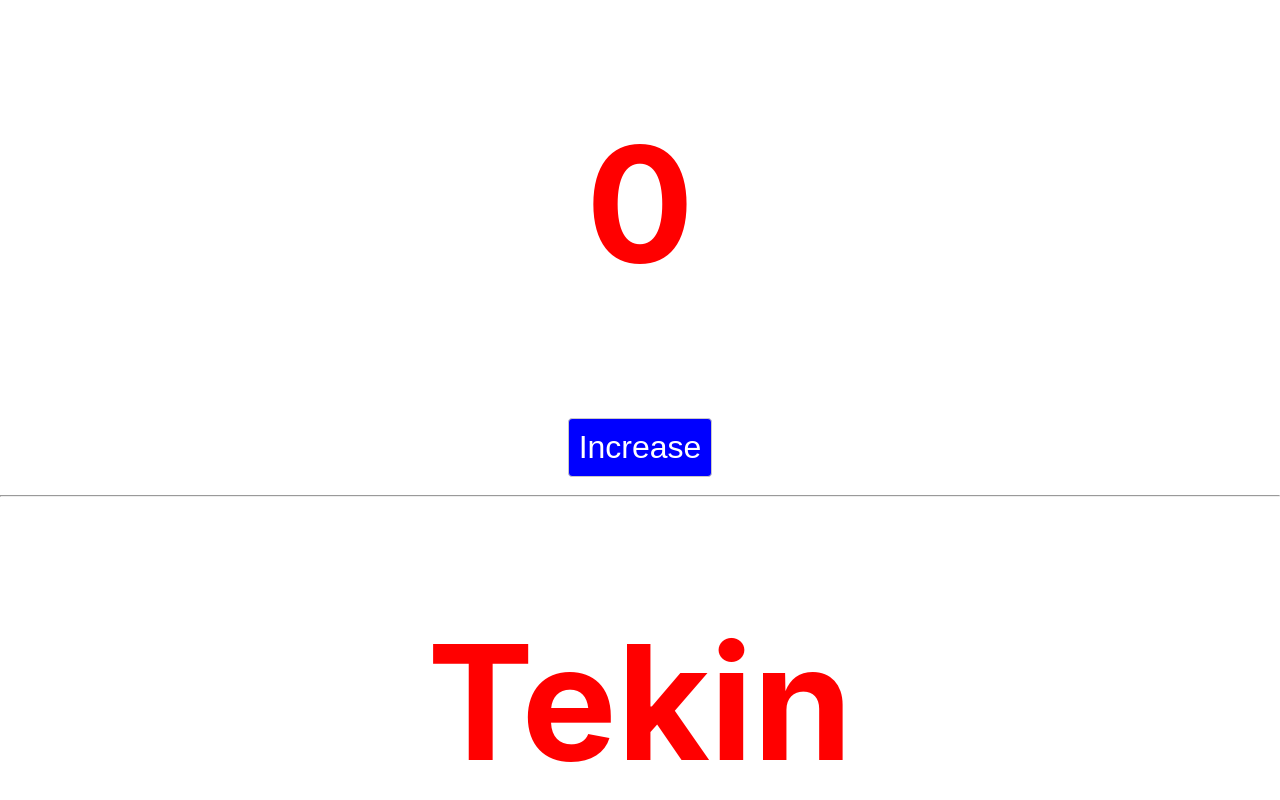
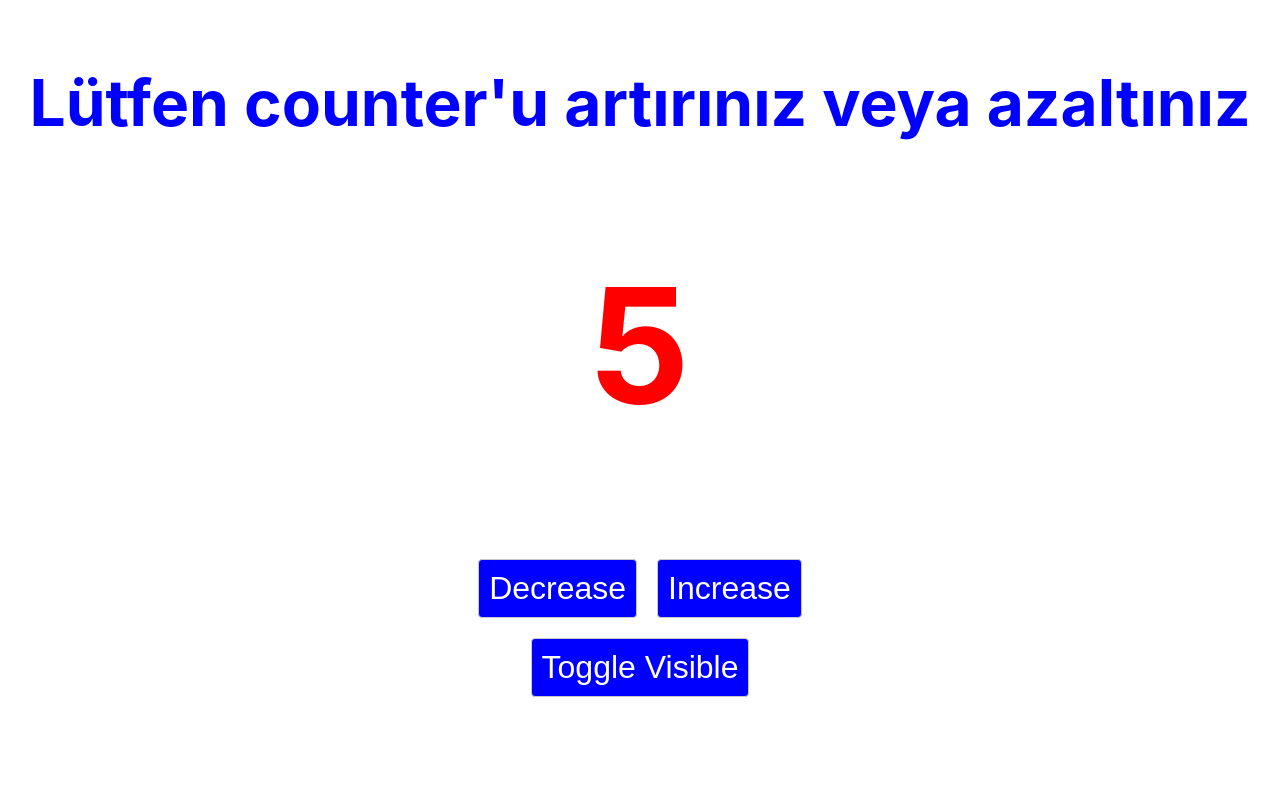
Before and after one commit to gundogdutekin/React-Learning, a React (Create React App) app: page / in a window 1280 px wide. Shown: the top 800 px of the page. Built offline with nearby package versions, Linux system fonts and the light colour scheme.

Commit message:
Component Unmount

```diff
--- a/src/App.js
+++ b/src/App.js
@@ -1,8 +1,12 @@
 import { useState} from "react";
 //import User from "./components/User";
+//import Counter from "./components/Counter";
+//import InputExample from "./components/InputExample";
+//import EffectExample from './components/EffectExample';
+import SetIntervalCounter from './components/SetIntervalCounter';
 function App() {
-
-  const [name,setName]=useState("Tekin");
+  const [isVisible, setIsVisible] = useState(true)
+  /* const [name,setName]=useState("Tekin");
   const [age,setAge]=useState(40);
   const oldFriends=["Ali","Veli","Ayşe"];
   const [friends,setFriends]=useState(oldFriends);
@@ -15,11 +19,15 @@ function App() {
     setCount(count+1);
   }
   const [adress,setAdress]=useState({title:"İstanbul",zip:34000});
-
+  */
 
   return (
+    <div className="container">
+      {isVisible && <SetIntervalCounter/>}
+      <button className="btn" onClick={()=>setIsVisible(!isVisible)}>Toggle Visible</button>
+     </div>
 
-     <div>
+    /*<div>
     <h1>Merhaba {name}</h1>
     <h1>Yaş {age}</h1>
     <button onClick={()=>setName("Emin Burak")}>Change Name</button>
@@ -35,7 +43,7 @@ function App() {
     <h1>Adress</h1>
     <div>{adress.title} {adress.zip}</div>
     <button onClick={()=>setAdress({...adress,title:'Ankara'})}>Change Adress</button>
-    </div>
+    </div> */
    /*<div >
        <User adress={{title:'Bağcılar/İstanbul',zip:34495}} name={"Tekin"} surname="Gündoğdu" isloggedIn={true} friends={['Ali','Veli','Deli','Ahmet']}/>
 
--- a/src/components/EffectExample.js
+++ b/src/components/EffectExample.js
@@ -3,6 +3,9 @@ import { useState ,useEffect } from "react";
 function EffectExample() {
     const [count, setCount] = useState(0);
     const [name, setName] = useState('Tekin');
+    useEffect(() => {
+     console.log("Component  mounted");
+ }, []);
     useEffect(() => {
         console.log("Counter state mounted");
     }, [count]);
--- /dev/null
+++ b/src/components/SetIntervalCounter.js
@@ -0,0 +1,45 @@
+import { useState,useEffect  } from "react";
+
+function SetIntervalCounter() {
+    const [color, setColor] = useState("blue");
+    const [count, setCount] = useState(0);
+    const [title,setTitle]=useState("Lütfen counter'u artırınız veya azaltınız");
+    const increase=()=>{
+        setCount(count+1); setTitle ('Lütfen counter\'u artırınız veya azaltınız');setColor("blue");
+    }
+    const decrease=function(){
+        if(count<1){
+            setTitle ('Counter en az 0 değerini alabilir!');
+            setColor("red");
+        }else{
+            setCount(count-1);
+        }
+    }
+    useEffect(()=>{
+
+        const interval=setInterval(()=>{
+            setCount(c=>c+1);
+        },1000);
+        console.log("Component mounted");
+        return ()=>clearInterval(interval);
+
+    },[]);
+    useEffect(()=>{
+
+        console.log("Count state mounted");
+
+
+    },[count]);
+  return (
+
+    <div>
+      <h3 className={color}>{title}</h3>
+      <h1>{count}</h1>
+    <button className="btn" onClick={decrease}>Decrease</button>
+    <button className="btn" onClick={increase}>Increase</button>
+
+    </div>
+  )
+}
+
+export default SetIntervalCounter
--- a/src/index.css
+++ b/src/index.css
@@ -30,7 +30,7 @@ div h1{
 }
 div h3{
 
-  font-size: 10rem;
+  font-size: 4rem;
   font-weight: bold;
 }
 div h6{
--- a/src/index.js
+++ b/src/index.js
@@ -1,20 +1,17 @@
 import React from 'react';
 import ReactDOM from 'react-dom/client';
 import './index.css';
-//import App from './App';
-//import Counter from "./components/Counter";
-//import InputExample from "./components/InputExample";
-import reportWebVitals from './reportWebVitals';
-import EffectExample from './components/EffectExample';
+import App from './App';
+//import reportWebVitals from './reportWebVitals';
 
 const root = ReactDOM.createRoot(document.getElementById('root'));
 root.render(
-  <React.StrictMode>
-    <EffectExample/>
-  </React.StrictMode>
+  <div>
+    <App/>
+  </div>
 );
 
 // If you want to start measuring performance in your app, pass a function
 // to log results (for example: reportWebVitals(console.log))
 // or send to an analytics endpoint. Learn more: https://bit.ly/CRA-vitals
-reportWebVitals();
+//reportWebVitals();
```
